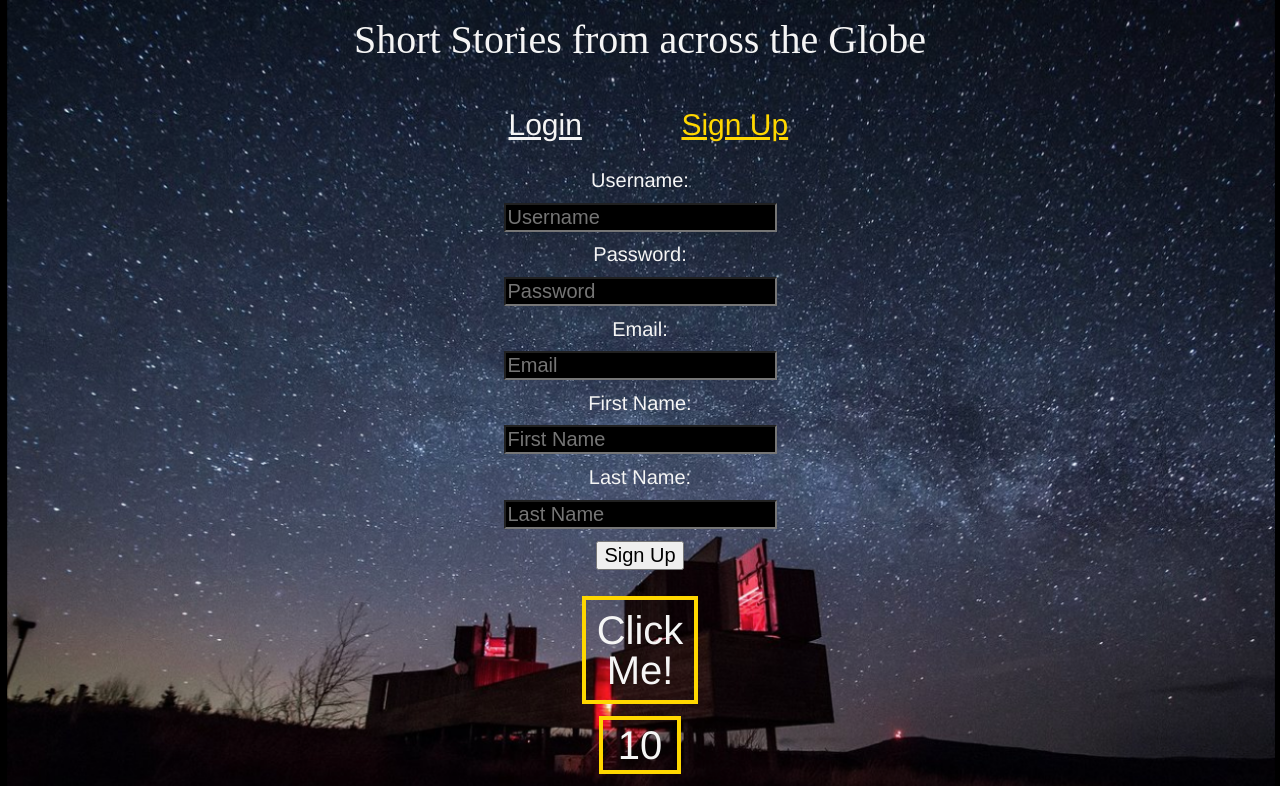
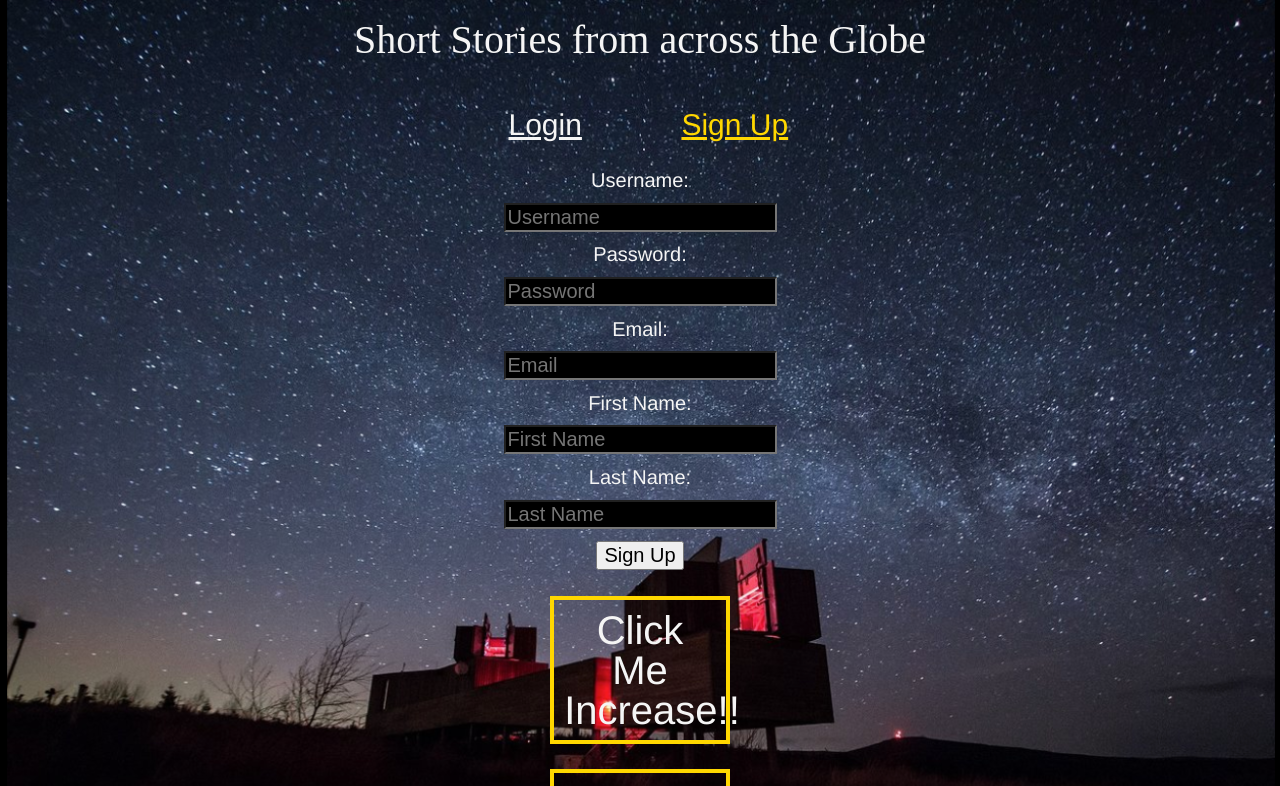
Before and after one commit to Chrispolanco/aurora-borealis, a React (Create React App) app in the folder auroraborealis-frontend/: page /signup in a window 1280 px wide. Shown: the top 786 px of the page. Built offline with nearby package versions, Linux system fonts and the light colour scheme.

Commit message:
counter successfully added'

```diff
--- a/auroraborealis-frontend/src/App.css
+++ b/auroraborealis-frontend/src/App.css
@@ -192,8 +192,8 @@ button:hover{
 }
 
 .CounterButton{
-  width: 7%;
-  height: 7%;
+  width: 12%;
+  height: 12%;
   border: 4px solid gold;
   font-size: 40px;
   margin-left: auto;
--- a/auroraborealis-frontend/src/containers/Number.js
+++ b/auroraborealis-frontend/src/containers/Number.js
@@ -1,16 +1,40 @@
 import React, { Component } from 'react';
 import './../App.css';
 
-class Number extends React.Component{
+class Number extends Component{
+
+    constructor() {
+        super()
+        this.state = {
+          count: 0
+        }
+    }
+
+    increment = () => {
+        const newCount = this.state.count + 1
+        this.setState({
+          count: newCount
+        })
+      }
+
+    deduction = () => {
+        const newCount = this.state.count - 1
+        this.setState({
+            count: newCount
+        })
+    }
 
     render(){
         return(
             <div>
-                <div className="CounterButton">
-                    Click Me!
+                <div className="CounterButton" onClick={this.increment}>
+                    Click Me Increase!!
                 </div>
-                <div className="Number">
-                    10
+                <div className="CounterButton" onClick={this.deduction}>
+                    Click Me Decrease!!
+                </div>
+                <div className="Number" >
+                    {this.state.count}
                 </div>
             </div>
         )
```
